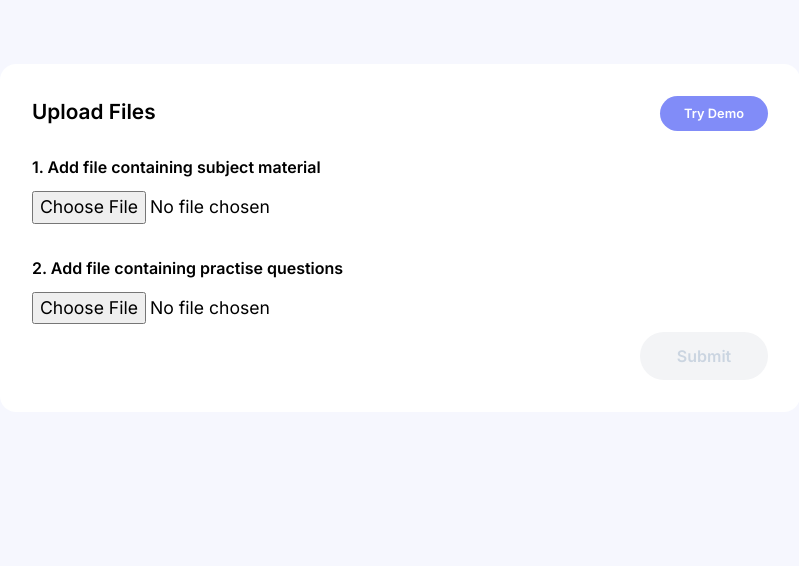
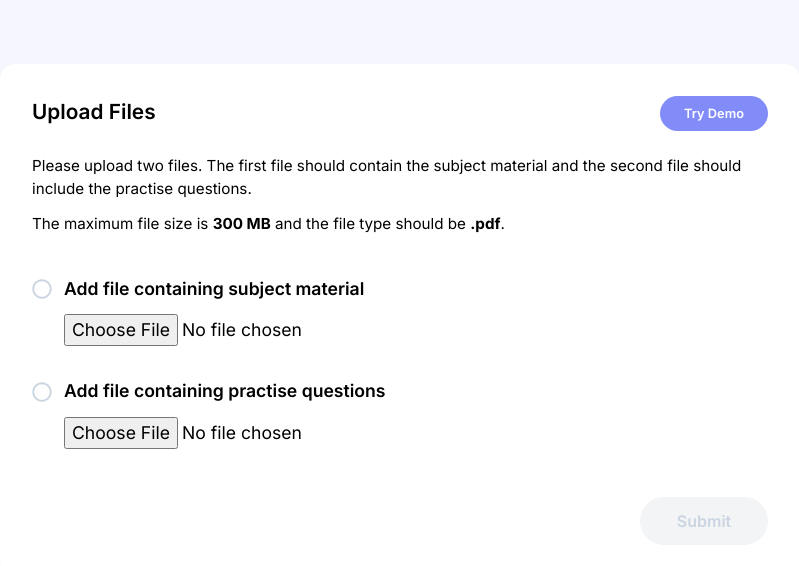
Before and after one commit to jkirikal/Flashcard_generator, a Next.js app in the folder frontend/: page / in a window 1280 px wide. Shown: the top 566 px of the page, without its empty margins (240-1039 px from the left). Built offline with nearby package versions, Linux system fonts and the light colour scheme.

Commit message:
better UI for landing screen

```diff
--- a/frontend/app/page.tsx
+++ b/frontend/app/page.tsx
@@ -30,12 +30,16 @@ export default function Home() {
               Try Demo
             </button>
           </div>
+          <p className="text-[0.95em] ">Please upload two files. The first file should contain the subject material and the second file should include the practise questions.</p>
+          <p className="mt-3 text-[0.95em] ">
+            The maximum file size is <span className="font-bold">300 MB</span> and the file type should be <span className="font-bold">.pdf</span>.{" "}
+          </p>
           <NewMaterialForm handleAddData={handleAddData} />
         </div>
       ) : (
         <>
           <div className="font-medium  mb-8 flex items-center cursor-pointer text-indigo-500 hover:text-indigo-300" onClick={() => setFlashcardData(null)}>
-            Choose new file <IoReloadCircle size={24} className="ml-2" />
+            Choose new files <IoReloadCircle size={24} className="ml-2" />
           </div>
           <Flashcards data={flashcardData} />
         </>
--- a/frontend/components/NewMaterialForm.tsx
+++ b/frontend/components/NewMaterialForm.tsx
@@ -3,6 +3,7 @@
 import { useState } from "react"
 import { ScaleLoader } from "react-spinners"
 import { byteToMegabyte } from "@/utils/conversions"
+import { FaCheckCircle, FaRegCircle } from "react-icons/fa"
 
 const supportedFileTypes = ["application/pdf"]
 const supportedFileTypesShort = ["pdf"]
@@ -76,12 +77,18 @@ const NewMaterialForm = ({ handleAddData }: { handleAddData: (newData: flashcard
 
   return (
     <>
-      <h3 className="font-semibold mb-3">1. Add file containing subject material</h3>
-      <input type="file" name="file" id="fileInput" className="text-[1.1em] mb-8" onChange={handleMaterialFileAdd} accept=".pdf" />
-      <h3 className="font-semibold mb-3">2. Add file containing practise questions</h3>
-      <input type="file" name="file2" id="fileInput2" className="text-[1.1em]" onChange={handleQuestionsFileAdd} accept=".pdf" />
+      <h3 className="font-semibold mb-3 flex items-center mt-10">
+        {materialFile ? <FaCheckCircle className="text-emerald-400" size={20} /> : <FaRegCircle className="text-slate-300" size={20} />}{" "}
+        <p className="ml-3 text-[1.1em]">Add file containing subject material</p>
+      </h3>
+      <input type="file" name="file" id="fileInput" className="text-[1.1em] mb-8 ml-8" onChange={handleMaterialFileAdd} accept=".pdf" />
+      <h3 className="font-semibold mb-3 flex items-center">
+        {questionsFile ? <FaCheckCircle className="text-emerald-400" size={20} /> : <FaRegCircle className="text-slate-300" size={20} />}{" "}
+        <p className="ml-3 text-[1.1em]">Add file containing practise questions</p>
+      </h3>
+      <input type="file" name="file2" id="fileInput2" className="text-[1.1em] ml-8" onChange={handleQuestionsFileAdd} accept=".pdf" />
 
-      <section className="w-full flex justify-between items-center h-12 mt-2">
+      <section className="w-full flex justify-between items-center h-12 mt-12">
         {error ? <div className="text-[1.1em] font-semibold text-red-500">Error uploading file: {error}</div> : <div></div>} {/* empty div for flex placement */}
         <button
           disabled={loading || !materialFile || !questionsFile}
```
